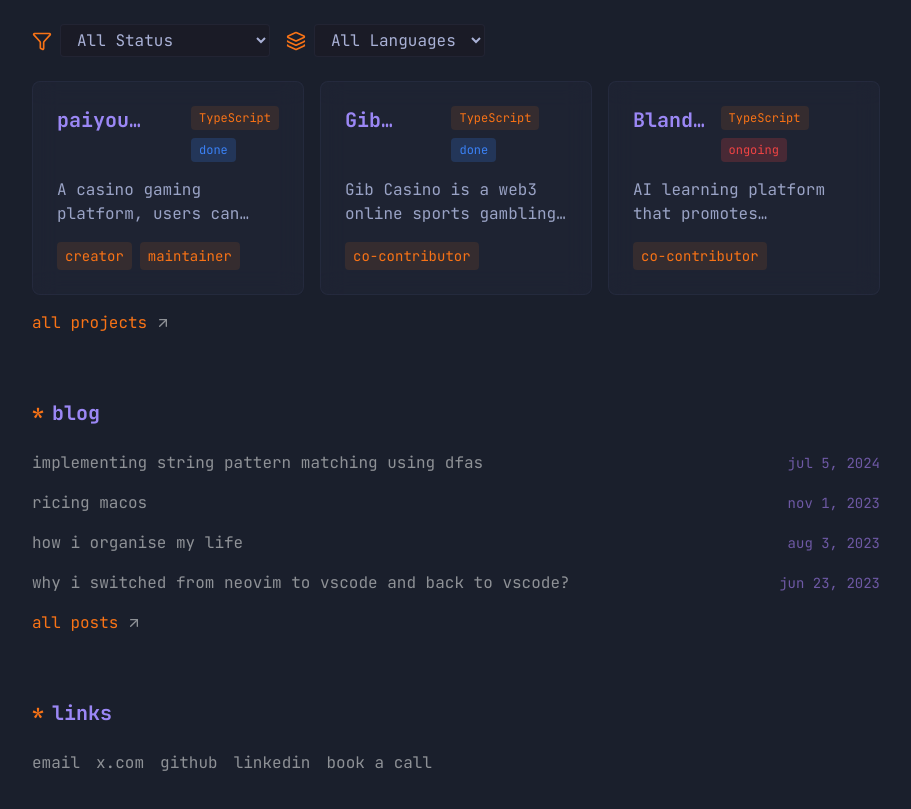
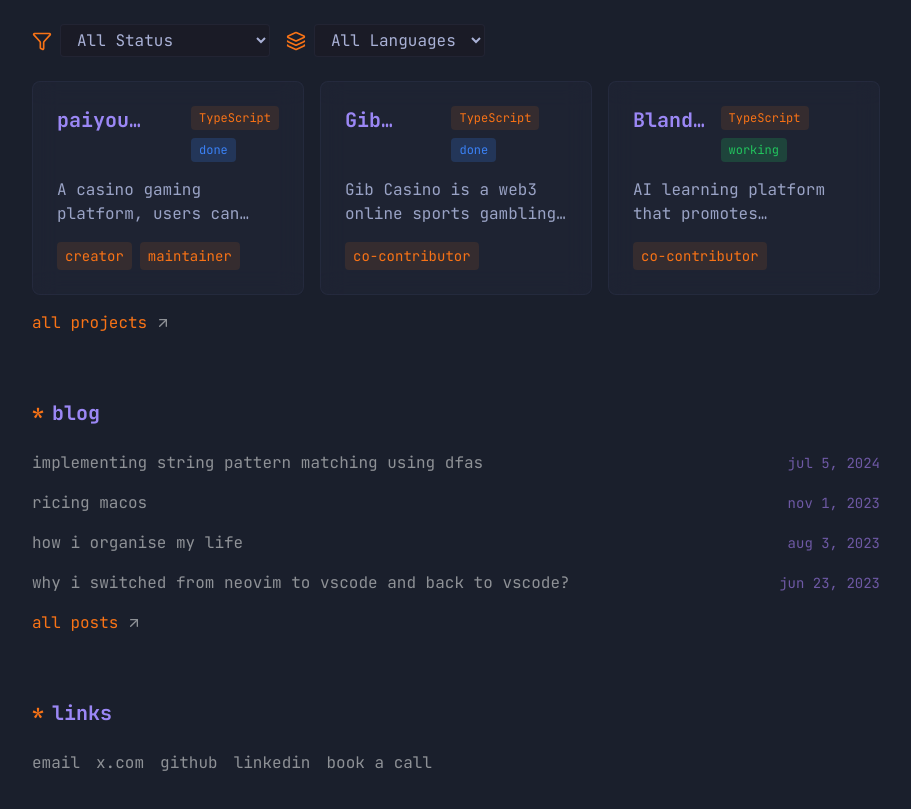
Before and after one commit to amainooti/Portfolio, a React (Vite) app: page / in a window 1280 px wide. Shown: the part 1120-1929 px from the top of the page, without its empty margins (184-1095 px from the left). Built offline with nearby package versions, Linux system fonts and the light colour scheme.

Commit message:
fixed a typo

```diff
--- a/src/pages/Index.tsx
+++ b/src/pages/Index.tsx
@@ -45,7 +45,7 @@ const projects = [
     description: "AI learning platform that promotes community.",
     link: "https://bland-ai-landing.vercel.app/",
     tags: ["co-contributor"],
-    status: "ongoing" as const,
+    status: "working" as const,
     language: "TypeScript",
   },
 ];
```
